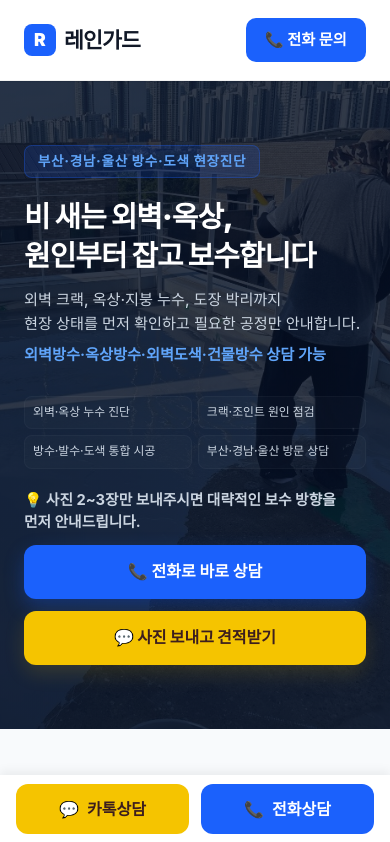
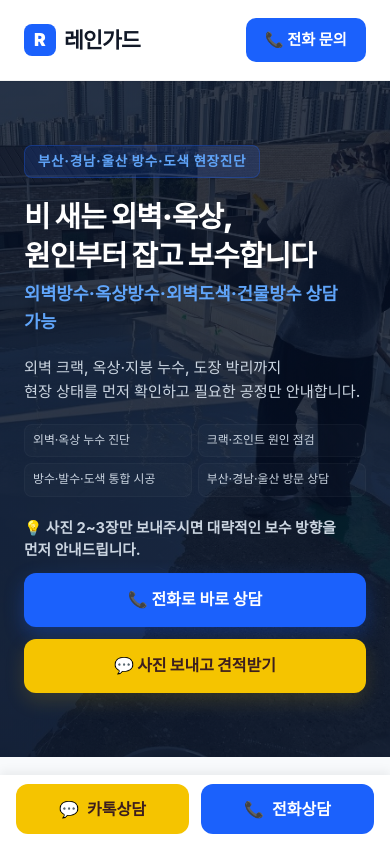
Before and after one commit to wogus5695-ctrl/Gyeongnam-bangsu-01, a React (Vite) app: page / in a window 390 px wide. Shown: the top 842 px of the page. Built offline with nearby package versions, Linux system fonts and the light colour scheme.

Commit message:
style: 모바일 가독성 텍스트 압축, 메인 Hero 키워드 보강, 김해 외벽발수 동적 페이지 최적화 및 동적 FAQPage JSON-LD 연동

```diff
--- a/src/components/CostSection.tsx
+++ b/src/components/CostSection.tsx
@@ -1,5 +1,5 @@
 import React from "react";
-import { CONTACT_PHONE, HAS_PHONE } from "../data/brand";
+import { CONTACT_PHONE, KAKAO_URL, HAS_PHONE, HAS_KAKAO } from "../data/brand";
 import type { KeywordConfig } from "../data/keywords";
 import { sectionImages } from "../data/images";
 
@@ -12,37 +12,11 @@ export const CostSection: React.FC<CostSectionProps> = ({ keywordConfig }) => {
 
   // 기본 문구 설정
   let label = "견적 안내";
-  let title = "방수·도색 비용은\n현장 상태에 따라 달라집니다";
-  let body = "시공 면적, 건물 높이, 균열 범위, 기존 방수층과 도막 상태에 따라 필요한 공정이 달라집니다.\n사진 상담 또는 현장 확인 후 필요한 범위만 안내드립니다.";
-  let subLabel = "무조건 저렴한 견적보다, 하자 가능성을 줄이는 공정 기준으로 확인하는 것이 중요합니다.";
+  let title = "방수·도색 비용은 현장 상태에 따라 달라집니다";
+  let body = "시공 면적, 균열 범위, 기존 방수층·도막 상태, 작업 높이에 따라 필요한 공정이 달라집니다.\n사진 상담 또는 현장 확인 후 필요한 범위만 안내드립니다.";
 
   if (keywordConfig.isActive) {
-    const service = keywordConfig.service;
-    if (service === "외벽방수") {
-      title = "김해 외벽방수 비용은\n외벽 상태에 따라 달라집니다";
-      body = "외벽 크랙 범위, 조인트 상태, 창호 주변 틈, 작업 높이에 따라 필요한 보수·방수 공정이 달라집니다.\n사진 상담 후 대략적인 범위를 먼저 안내드립니다.";
-    } else if (service === "외벽발수") {
-      title = "김해 외벽발수 비용은\n표면 상태에 따라 달라집니다";
-      body = "외벽 재질, 수분 흡수 상태, 오염 정도, 발수제 적용 범위에 따라 시공 방식이 달라집니다.\n현장 상태를 확인한 뒤 필요한 범위를 안내드립니다.";
-    } else if (service === "옥상방수") {
-      title = "김해 옥상방수 비용은\n방수층 상태에 따라 달라집니다";
-      body = "옥상 면적, 바닥 균열, 방수층 들뜸, 배수구 주변 손상 여부에 따라 부분 보수와 전체 방수 범위가 달라집니다.\n사진 또는 현장 확인 후 안내드립니다.";
-    } else if (service === "지붕방수") {
-      title = "김해 지붕방수 비용은\n지붕 구조에 따라 달라집니다";
-      body = "판넬, 기와, 슬라브 등 지붕 구조와 접합부 상태, 작업 높이에 따라 필요한 보강 공정이 달라집니다.\n누수 위치 확인 후 견적 범위를 안내드립니다.";
-    } else if (service === "외벽도색") {
-      title = "김해 외벽도색 비용은\n바탕면 상태에 따라 달라집니다";
-      body = "도막 박리, 오염, 미세 균열, 면 정리 범위와 도장 면적에 따라 필요한 공정이 달라집니다.\n도색 전 바탕면 상태를 먼저 확인합니다.";
-    } else if (service === "옥상누수") {
-      title = "김해 옥상누수 보수 비용은\n누수 원인에 따라 달라집니다";
-      body = "방수층 노후, 배수구 주변 손상, 파라펫 접합부 문제 등 실제 유입 지점에 따라 보수 범위가 달라집니다.\n누수 흔적과 옥상 상태를 함께 확인합니다.";
-    } else if (service === "외벽누수") {
-      title = "김해 외벽누수 보수 비용은\n유입 경로에 따라 달라집니다";
-      body = "외벽 크랙, 창호 주변, 조인트 부위, 마감재 틈 등 빗물 유입 경로에 따라 보수 방식이 달라집니다.\n실내 물자국과 외벽 상태를 함께 확인합니다.";
-    } else if (service === "건물방수") {
-      title = "김해 건물방수 비용은\n점검 범위에 따라 달라집니다";
-      body = "외벽, 옥상, 지붕 등 건물 전체의 누수 취약 부위와 시공 범위에 따라 비용이 달라집니다.\n현장 상태를 확인한 뒤 필요한 공정만 안내드립니다.";
-    }
+    title = `${keywordConfig.fullKeyword} 비용은 현장 상태에 따라 달라집니다`;
   }
 
   const renderWithLineBreaks = (text: string) => {
@@ -75,13 +49,17 @@ export const CostSection: React.FC<CostSectionProps> = ({ keywordConfig }) => {
           <span className="cost-label">{label}</span>
           <h2 className="cost-title">{renderWithLineBreaks(title)}</h2>
           <p className="cost-desc">{renderWithLineBreaks(body)}</p>
-          <p className="cost-sub">{subLabel}</p>
           <div className="cost-buttons">
             <a href={HAS_PHONE ? `tel:${CONTACT_PHONE}` : "#contact"} className="btn btn-primary">
-              📞 무료 방문 견적 예약
+              📞 전화로 견적 상담
             </a>
-            <a href="#contact" className="btn btn-outline">
-              📝 온라인 문의 신청
+            <a
+              href={HAS_KAKAO ? KAKAO_URL : "#contact"}
+              target={HAS_KAKAO ? "_blank" : "_self"}
+              rel={HAS_KAKAO ? "noopener noreferrer" : undefined}
+              className="btn btn-outline"
+            >
+              💬 사진 보내고 견적받기
             </a>
           </div>
         </div>
--- a/src/components/Hero.tsx
+++ b/src/components/Hero.tsx
@@ -51,6 +51,19 @@ export const Hero: React.FC<HeroProps> = ({ keywordConfig }) => {
             {keywordConfig.h1}
           </h1>
 
+          {/* SEO 보조 문구 노출 */}
+          {keywordConfig.seoSubLabel && (
+            <p style={{
+              fontSize: "1.1rem",
+              fontWeight: 800,
+              color: "#60a5fa",
+              marginTop: "-0.5rem",
+              marginBottom: "1.25rem"
+            }} className="break-keep">
+              {keywordConfig.seoSubLabel}
+            </p>
+          )}
+
           <p style={{
             fontSize: "1.05rem",
             fontWeight: 500,
@@ -61,19 +74,6 @@ export const Hero: React.FC<HeroProps> = ({ keywordConfig }) => {
           }} className="break-keep hero-body-text">
             {keywordConfig.heroBody}
           </p>
-
-          {/* SEO 보조 문구 노출 */}
-          {keywordConfig.seoSubLabel && (
-            <p style={{
-              fontSize: "0.95rem",
-              fontWeight: 700,
-              color: "#60a5fa",
-              marginTop: "-0.75rem",
-              marginBottom: "1.75rem"
-            }} className="break-keep">
-              {keywordConfig.seoSubLabel}
-            </p>
-          )}
 
           {/* 신뢰 배지 4개 - 모바일 최적화 (2열 고정) */}
           <div style={{
--- a/src/data/faq.ts
+++ b/src/data/faq.ts
@@ -23,7 +23,7 @@ export const faqs: FaqItem[] = [
   {
     id: 4,
     question: "지붕방수는 어떤 건물에 필요한가요?",
-    answer: "공장이나 창고의 조립식 판넬 지붕, 노후 주택의 기와나 싱글 지붕, 상가의 금속 판넬 등 지붕 이음새와 피스 고정 부위가 부식된 모든 건물에 필요합니다. 비바람이나 큰 온도 변화로 인해 접합부가 뒤틀려 누수가 생기는 경우 특수 보강재와 지붕용 침투 방수막을 활용해 집중 시공합니다."
+    answer: "공장이나 창고의 조립식 판넬 지붕, 노후 주택의 기와나 싱글 지붕, 상가의 금속 판넬 등 지붕 이음새 and 피스 고정 부위가 부식된 모든 건물에 필요합니다. 비바람이나 큰 온도 변화로 인해 접합부가 뒤틀려 누수가 생기는 경우 특수 보강재와 지붕용 침투 방수막을 활용해 집중 시공합니다."
   },
   {
     id: 5,
@@ -46,3 +46,45 @@ export const faqs: FaqItem[] = [
     answer: "네, 물론 가능합니다. 경남 김해 지역을 1차 집중 기술 서비스 지사로 활발히 가동하고 있으나, 부산광역시 전체 권역과 울산광역시 권역, 그리고 창원, 양산, 밀양 등 경상남도 인접 시·군 지역까지 전 지사 엔지니어가 동일한 품질과 무료 견적 혜택으로 찾아가고 있습니다."
   }
 ];
+
+/**
+ * 동적 키워드 유무에 따라 첫 번째 질문을 키워드 관련 질문으로 동적 치환하는 헬퍼 함수
+ */
+export function getDynamicFaqs(keywordConfig: { isActive: boolean; service: string; region: string; fullKeyword: string }): FaqItem[] {
+  if (!keywordConfig.isActive) {
+    return faqs;
+  }
+
+  const { service, region, fullKeyword } = keywordConfig;
+  let dynamicQ = `${fullKeyword}는 어떤 경우에 필요하나요?`;
+  let dynamicA = "";
+
+  if (service === "외벽발수") {
+    dynamicA = `${region} 외벽발수는 외벽 표면이 빗물을 쉽게 흡수하거나 오염, 백화, 수분 자국이 반복된다면 발수 시공을 검토할 수 있습니다.`;
+  } else if (service === "외벽방수") {
+    dynamicA = `${region} 외벽방수는 외벽 균열이나 조인트, 창틀 실리콘 틈새로 빗물이 실내로 유입될 때 보수 및 방수를 위해 필요합니다.`;
+  } else if (service === "옥상방수") {
+    dynamicA = `${region} 옥상방수는 기존 우레탄 방수층이 노화되어 갈라지거나 들뜸, 옥상 바닥 슬래브 균열로 누수가 일어날 때 필수적으로 시공됩니다.`;
+  } else if (service === "지붕방수") {
+    dynamicA = `${region} 지붕방수는 판넬이나 기와 등 지붕 자재 틈새와 못 박힌 부위의 부식으로 빗물이 고이고 샐 때 보강 방수를 진행합니다.`;
+  } else if (service === "외벽도색") {
+    dynamicA = `${region} 외벽도색은 오염 물질과 미세 균열을 다듬고 페인트 층을 새로 입혀, 건물 가치를 올리고 외장 표면 손상을 예방할 때 필요합니다.`;
+  } else if (service === "옥상누수") {
+    dynamicA = `${region} 옥상누수는 탑층 천장이나 옥상 아래 구역에 물자국이 생길 때, 방수층 들뜸과 배수구 주변의 손상 여부 등을 진단하여 보수합니다.`;
+  } else if (service === "외벽누수") {
+    dynamicA = `${region} 외벽누수는 실내 벽지 곰팡이나 마감재 젖음이 나타날 때, 외벽 미세 크랙이나 창호 코킹 틈새 등 유입 경로를 점검하여 보수합니다.`;
+  } else if (service === "건물방수") {
+    dynamicA = `${region} 건물방수는 건물 옥상, 외벽, 지붕 등 여러 하자가 복합적으로 얽혀 비가 샐 때 건물 상태를 정밀 체크하여 방수 설계를 합니다.`;
+  } else {
+    return faqs;
+  }
+
+  const firstFaq: FaqItem = {
+    id: 1,
+    question: dynamicQ,
+    answer: dynamicA
+  };
+
+  // 기존 faqs의 첫 번째 항목을 치환하고 나머지 항목들을 결합
+  return [firstFaq, ...faqs.slice(1)];
+}
--- a/src/data/keywords.ts
+++ b/src/data/keywords.ts
@@ -73,11 +73,11 @@ const keywordTemplates: Record<string, Omit<KeywordConfig, "isActive" | "region"
   },
   "외벽발수": {
     topLabel: "김해 외벽발수 현장진단",
-    h1: "빗물을 머금는 외벽,\n발수 처리로 표면부터 보호합니다",
-    heroBody: "김해 외벽발수는 외벽 표면이 빗물을 흡수하지 않도록 발수제를 도포해 수분 침투와 오염을 줄이는 작업입니다.",
-    subCopy: "외벽 오염, 수분 흡수, 백화 흔적이 보인다면 사진 상담으로 상태를 먼저 확인할 수 있습니다.",
+    h1: "김해 외벽발수,\n빗물을 머금는 외벽부터 점검합니다",
+    heroBody: "외벽 표면이 빗물을 쉽게 흡수하거나 오염, 백화, 수분 자국이 반복된다면 발수 시공을 검토할 수 있습니다.",
+    subCopy: "누수 의심 현장은 외벽방수 또는 외벽누수 진단이 함께 필요할 수 있습니다.",
     ctaText: "김해 외벽발수 상담",
-    kakaoCtaText: "외벽 상태 확인받기",
+    kakaoCtaText: "사진 보내고 견적받기",
     badges: [
       "외벽 흡수 상태 확인",
       "발수제 시공 상담",
@@ -86,7 +86,7 @@ const keywordTemplates: Record<string, Omit<KeywordConfig, "isActive" | "region"
     ],
     imageDesc: "김해 외벽발수 현장 작업 이미지",
     title: "김해 외벽발수 전문 시공 | 레인가드",
-    description: "김해 외벽발수 상담. 외벽 표면의 수분 흡수와 오염을 줄이기 위해 건물 상태에 맞는 발수 시공 방향을 안내합니다."
+    description: "김해 외벽발수 전문 시공 안내. 외벽 표면이 빗물을 흡수하거나 오염, 백화, 수분 자국이 반복된다면 수분 흡수 저감을 위한 발수 시공을 검토해 보세요."
   },
   "옥상방수": {
     topLabel: "김해 옥상방수 현장진단",
```
Also changed, not shown: src/App.tsx (+7 -2 lines), src/components/FaqSection.tsx (+9 -3 lines), src/components/FinalCTA.tsx (+5 -5 lines).
